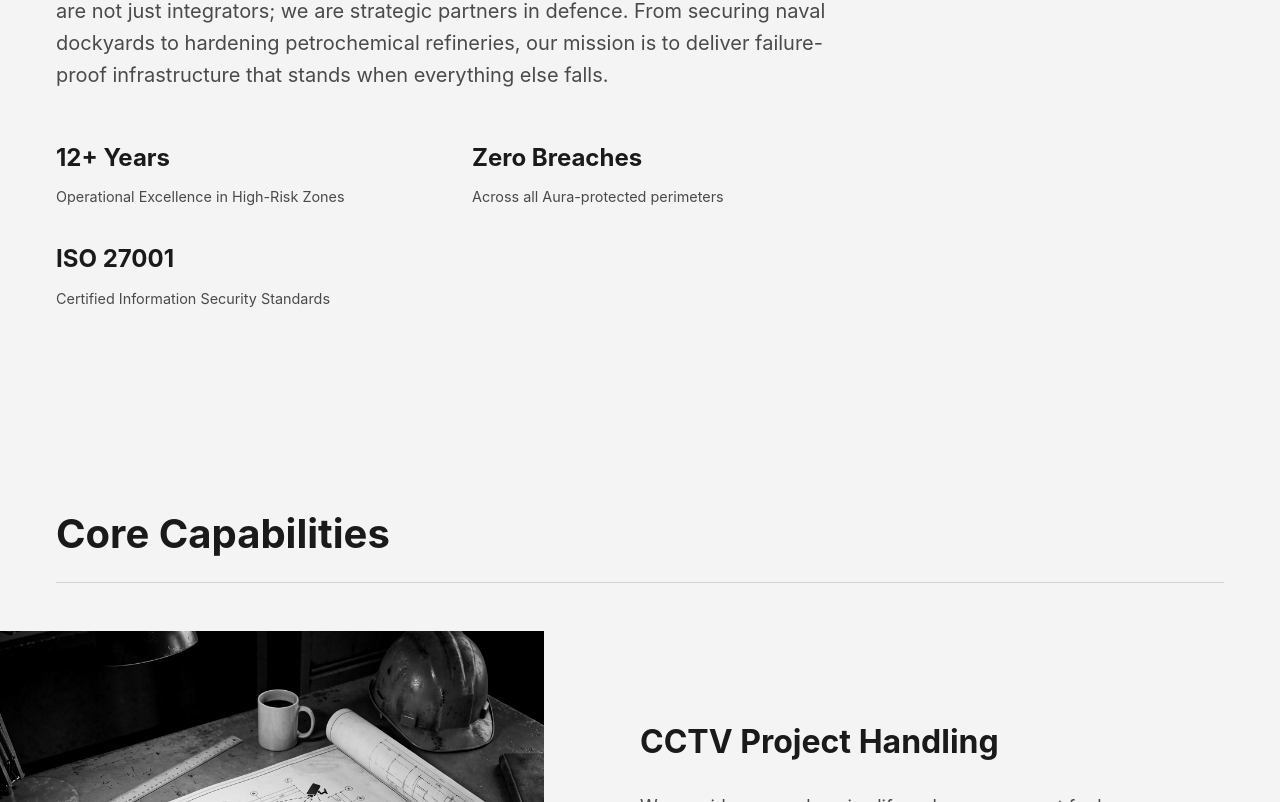
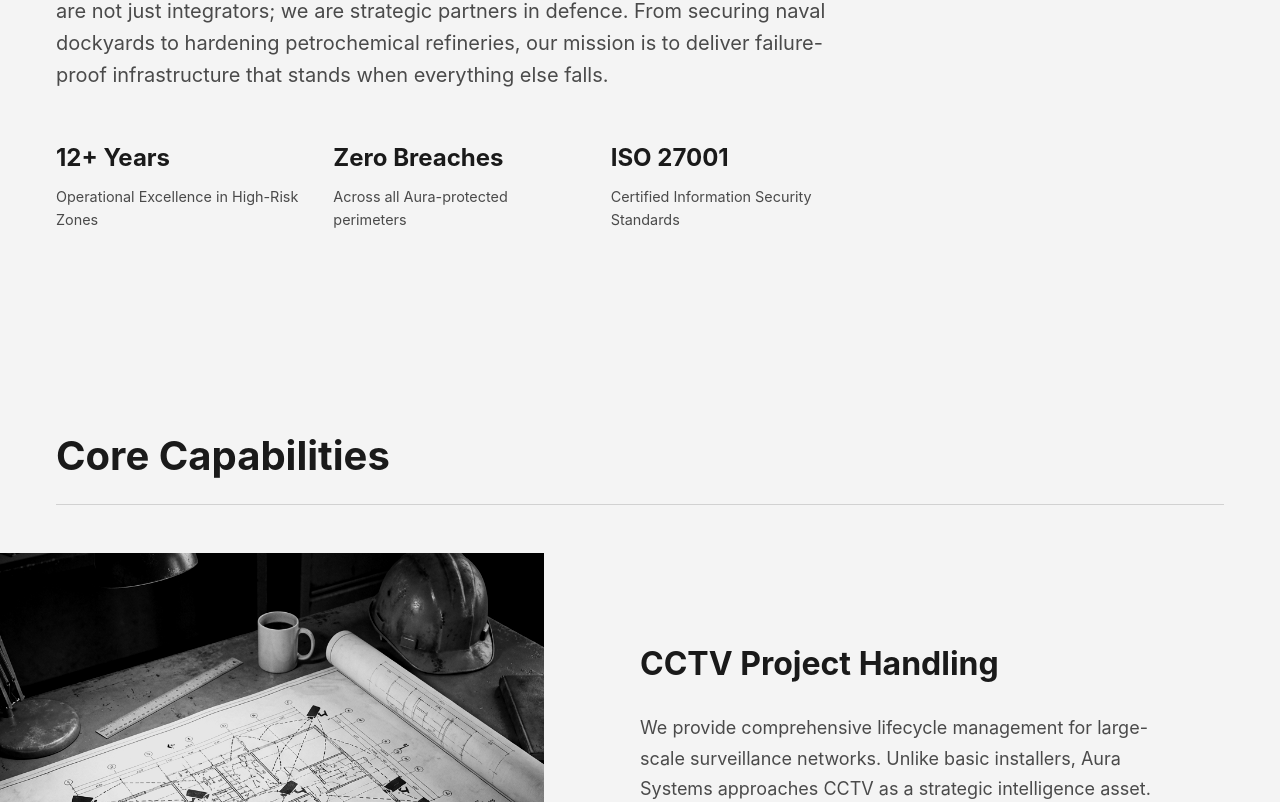
Before and after one commit to Psyodrz/Aura-Systems, a React (Vite) app: page / in a window 1280 px wide. Shown: the part 1118-1920 px from the top of the page. Built offline with nearby package versions, Linux system fonts and the light colour scheme.

Commit message:
Fix Footer header alignment to match logo height

```diff
--- a/src/components/AboutUs.jsx
+++ b/src/components/AboutUs.jsx
@@ -24,7 +24,7 @@ const AboutUs = () => {
              Aura Systems was founded on a singular doctrine: <strong>Security is non-negotiable.</strong> We are not just integrators; we are strategic partners in defence. From securing naval dockyards to hardening petrochemical refineries, our mission is to deliver failure-proof infrastructure that stands when everything else falls.
           </p>
 
-          <div style={{ display: 'grid', gridTemplateColumns: 'repeat(auto-fit, minmax(250px, 1fr))', gap: '2rem', marginTop: '3rem' }}>
+          <div className="about-grid">
              <div className="content-card">
                 <h4 style={{ fontSize: '1.5rem', marginBottom: '0.5rem' }}>12+ Years</h4>
                 <p style={{ fontSize: '0.9rem', color: 'var(--color-text-secondary)' }}>Operational Excellence in High-Risk Zones</p>
--- a/src/components/Footer.jsx
+++ b/src/components/Footer.jsx
@@ -31,7 +31,7 @@ const Footer = () => {
 
           {/* Column 2: Address/Contact */}
           <div>
-              <h4 style={{ fontSize: '0.8rem', textTransform: 'uppercase', marginBottom: '1.5rem', letterSpacing: '0.05em', fontWeight: 600 }}>Headquarters</h4>
+              <h4 className="footer-heading">Headquarters</h4>
               <address style={{ fontStyle: 'normal', fontSize: '0.9rem', color: 'var(--color-text-secondary)', lineHeight: 1.6 }}>
                   526/4B/2 Rajapur Unchwagari<br />
                   Stanily Road<br />
@@ -47,7 +47,7 @@ const Footer = () => {
 
           {/* Column 3: Quick Links */}
           <div>
-            <h4 style={{ fontSize: '0.8rem', textTransform: 'uppercase', marginBottom: '1.5rem', letterSpacing: '0.05em', fontWeight: 600 }}>Company</h4>
+            <h4 className="footer-heading">Company</h4>
             <ul style={{ fontSize: '0.9rem', color: 'var(--color-text-secondary)', display: 'flex', flexDirection: 'column', gap: '0.75rem' }}>
               <li><a href="#services">Capabilities</a></li>
               <li><a href="#process">Operations</a></li>
@@ -58,7 +58,7 @@ const Footer = () => {
 
            {/* Column 4: Compliance */}
            <div>
-              <h4 style={{ fontSize: '0.8rem', textTransform: 'uppercase', marginBottom: '1.5rem', letterSpacing: '0.05em', fontWeight: 600 }}>Compliance</h4>
+              <h4 className="footer-heading">Compliance</h4>
               <ul style={{ fontSize: '0.9rem', color: 'var(--color-text-secondary)', display: 'flex', flexDirection: 'column', gap: '0.75rem' }}>
                 <li>ISO 27001 Certified</li>
                 <li>BIS Compliant Hardware</li>
--- a/src/index.css
+++ b/src/index.css
@@ -213,6 +213,25 @@ html, body {
   align-items: center;
 }
 
+/* About Grid (Mobile) */
+.about-grid {
+  display: grid;
+  grid-template-columns: 1fr;
+  gap: 2rem;
+  margin-top: 3rem;
+  text-align: center;
+}
+
+/* Footer Heading (Mobile) */
+.footer-heading {
+  font-size: 0.8rem;
+  text-transform: uppercase;
+  margin-bottom: 1.5rem;
+  letter-spacing: 0.05em;
+  font-weight: 600;
+  color: var(--color-text-primary);
+}
+
 /* Base (Mobile) for Process Header and Steps */
 .process-header {
   display: flex;
@@ -413,4 +432,17 @@ html, body {
     justify-content: flex-end;
     gap: 2rem;
   }
+
+  /* About Grid (Desktop 3-column) */
+  .about-grid {
+    grid-template-columns: repeat(3, 1fr);
+    text-align: left;
+  }
+
+  /* Footer Heading (Desktop: Match Logo Height) */
+  .footer-heading {
+    height: 30px; /* Match logo height */
+    display: flex;
+    align-items: center; /* Center vertically in the 30px space */
+  }
 }
```
